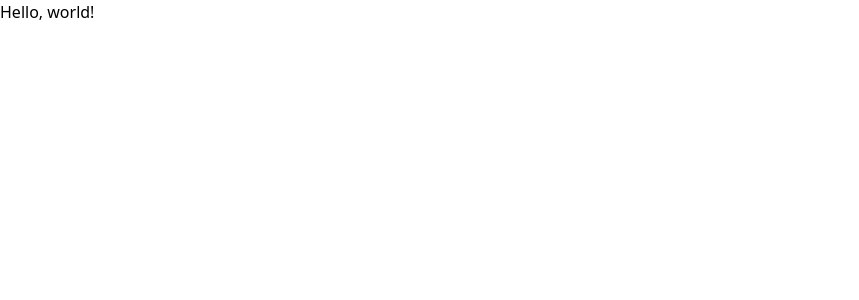
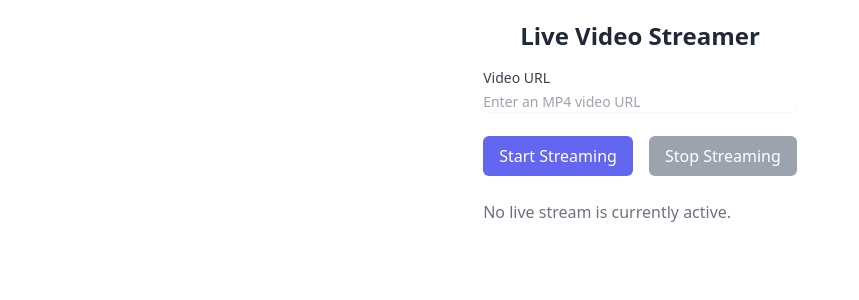
Before and after one commit to ezou626/cis5810finalproject, a React (Vite) app in the folder client/: page / in a window 1280 px wide. Shown: the top 300 px of the page, without its empty margins (0-859 px from the left). Built offline with nearby package versions, Linux system fonts and the light colour scheme; no server answers.

Commit message:
add video streaming component to app

```diff
--- a/client/src/App.jsx
+++ b/client/src/App.jsx
@@ -1,9 +1,9 @@
-import React from "react"
+import React from "react";
+import VideoStreamer from "./components/VideoStreamer";
 
 export default function App() {
-  return (
-    <div>
-      <h1>Hello, world!</h1>
-    </div>
-  )
+  return <main className="flex flex-col items-center p-5">
+    <h1 className="text-2xl font-bold text-gray-800">Live Video Streamer</h1>
+    <VideoStreamer></VideoStreamer>
+  </main>
 }
```
